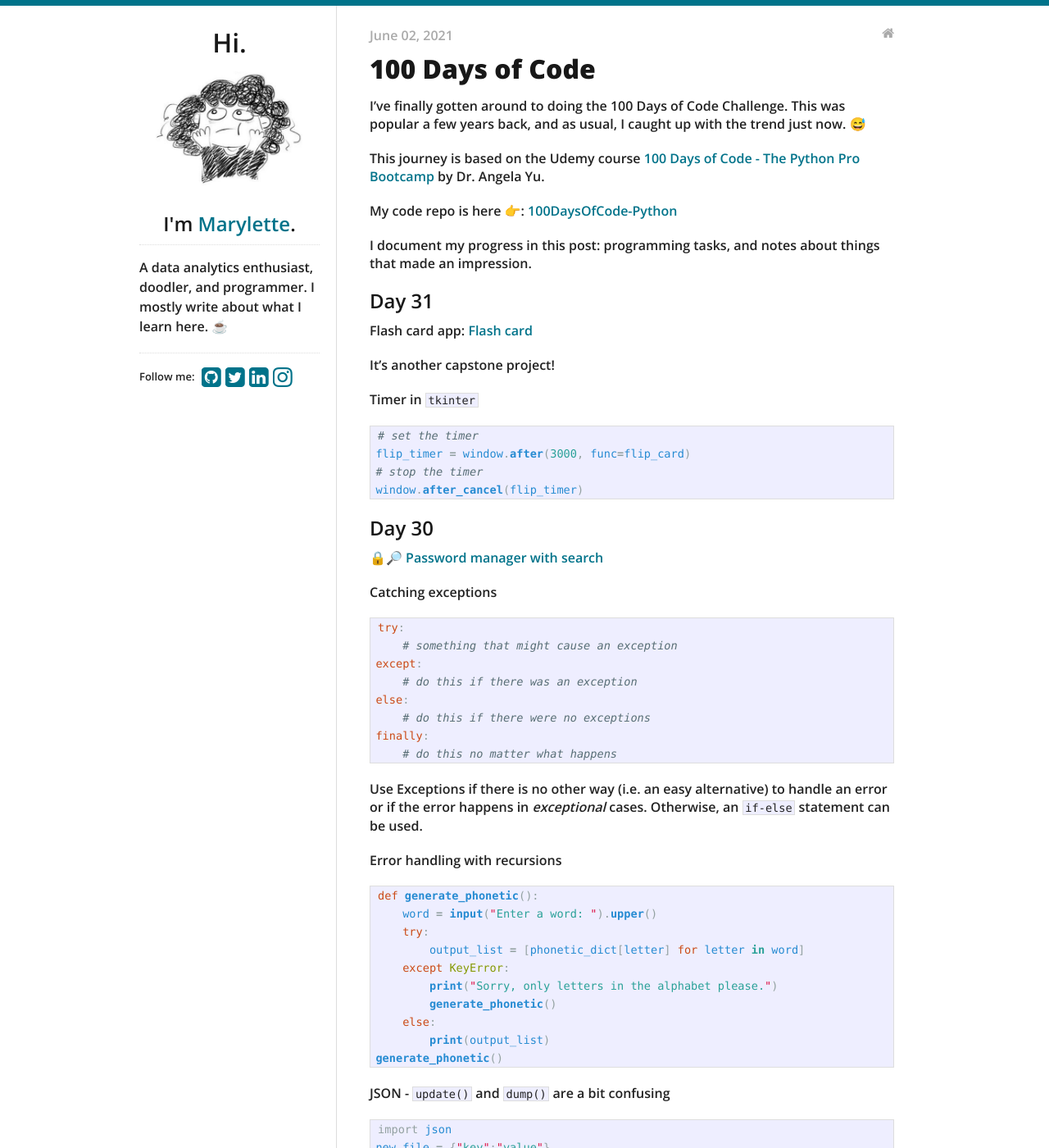
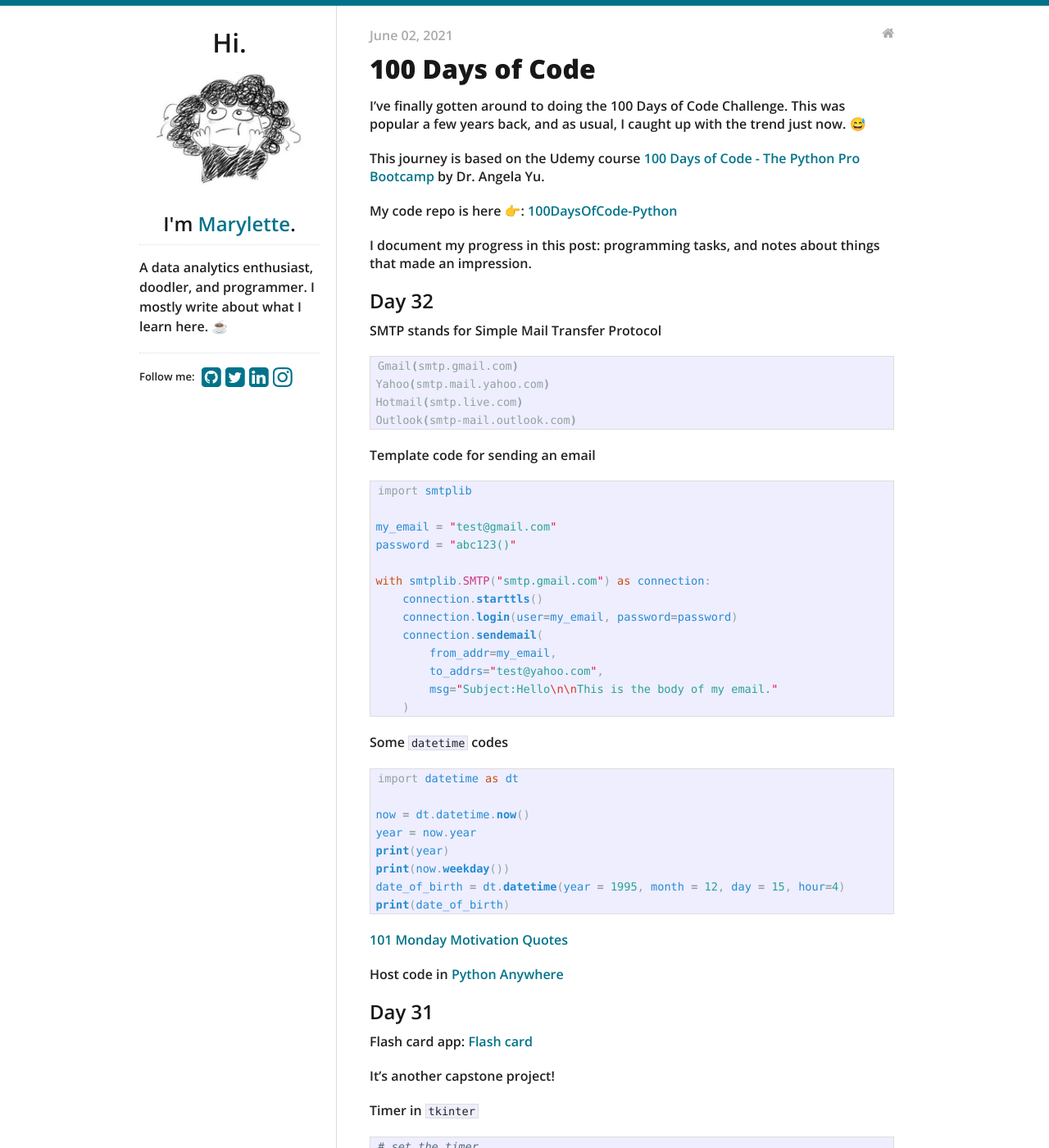
Before and after one commit to maryletteroa/maryletteroa.github.io, a Jekyll site: the page built from _posts/2021-06-02-hundred-days-of-python.md, in a window 1280 px wide and 1400 px high. Shown: the whole window at 82% size. Built offline with Jekyll 4.4.1, drawn with Linux system fonts in a browser that asks for light colours.

Commit message:
update post with day 32 - birthday greeting

````diff
--- a/_posts/2021-06-02-hundred-days-of-python.md
+++ b/_posts/2021-06-02-hundred-days-of-python.md
@@ -12,6 +12,51 @@
 My code repo is here 👉: [100DaysOfCode-Python](https://github.com/maryletteroa/100DaysOfCode-Python)
 
 I document my progress in this post: programming tasks, and notes about things that made an impression.
+
+## Day 32
+
+SMTP stands for Simple Mail Transfer Protocol
+```sh
+Gmail(smtp.gmail.com)
+Yahoo(smtp.mail.yahoo.com)
+Hotmail(smtp.live.com)
+Outlook(smtp-mail.outlook.com)
+```
+
+Template code for sending an email
+```python
+import smtplib
+
+my_email = "test@gmail.com"
+password = "abc123()"
+
+with smtplib.SMTP("smtp.gmail.com") as connection:
+    connection.starttls()
+    connection.login(user=my_email, password=password)
+    connection.sendemail(
+        from_addr=my_email,
+        to_addrs="test@yahoo.com",
+        msg="Subject:Hello\n\nThis is the body of my email."
+    )
+```
+
+
+Some `datetime` codes
+```python
+import datetime as dt
+
+now = dt.datetime.now()
+year = now.year
+print(year)
+print(now.weekday())
+date_of_birth = dt.datetime(year = 1995, month = 12, day = 15, hour=4)
+print(date_of_birth)
+```
+
+[101 Monday Motivation Quotes](https://www.positivityblog.com/monday-motivation-quotes)
+
+Host code in [Python Anywhere](https://www.pythonanywhere.com)
+
 
 ## Day 31
 
````
